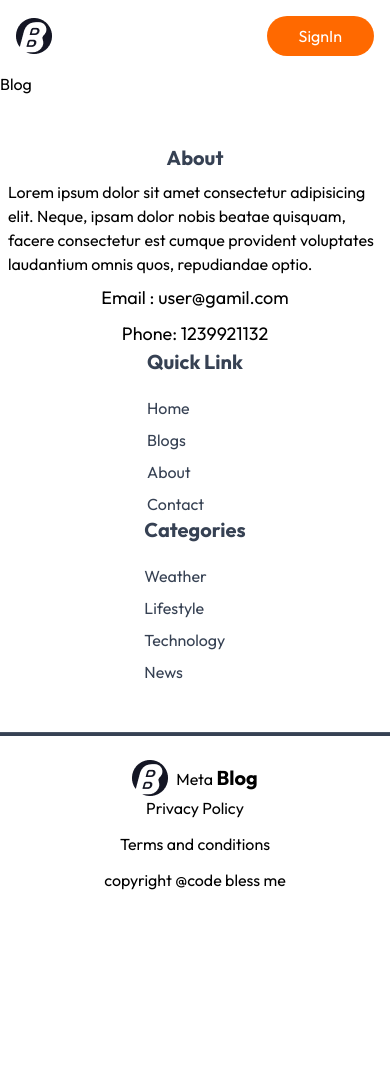
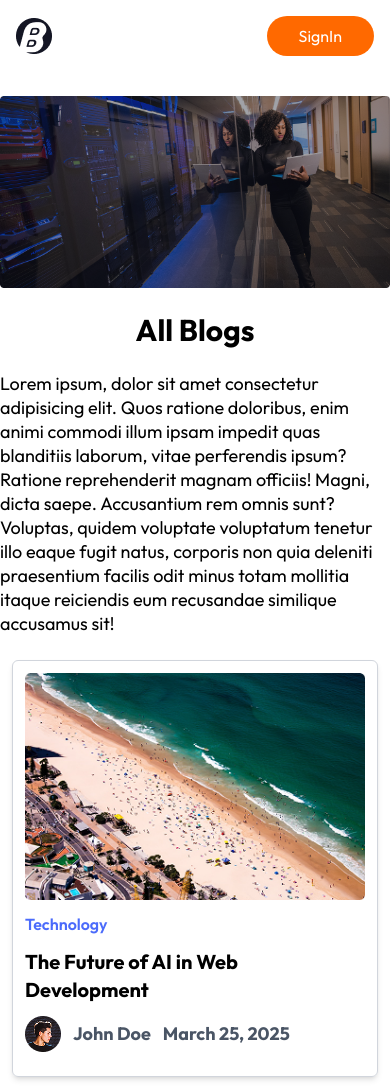
Before and after one commit to samarkun23/BlogApp.io, a React (Vite) app in the folder frontend/: page /blogs in a window 390 px wide. Shown: the top 1091 px of the page. Before the commit the page ends 916 px from the top, so only its background shows below. Built offline with nearby package versions, Linux system fonts and the light colour scheme.

Commit message:
blog page done

```diff
--- a/frontend/src/pages/Blogs.jsx
+++ b/frontend/src/pages/Blogs.jsx
@@ -1,5 +1,32 @@
+import Hero from '../components/Hero'
+import { blogData } from '../assets/assets';
+import BlogCard from '../components/BlogCard';
+
+
 const Blogs = () => {
-    return <div>Blog</div>
+    return (
+        <div>
+            <Hero />
+            <h1 className='text-3xl text-center font-bold my-6'>All Blogs</h1>
+            <p className='text-lg leading-6 max-w-2xl mx-auto'>Lorem ipsum, dolor sit amet consectetur adipisicing elit. Quos ratione doloribus, enim animi commodi illum ipsam impedit quas blanditiis laborum, vitae perferendis ipsum? Ratione reprehenderit magnam officiis! Magni, dicta saepe.
+            Accusantium rem omnis sunt? Voluptas, quidem voluptate voluptatum tenetur illo eaque fugit natus, corporis non quia deleniti praesentium facilis odit minus totam mollitia itaque reiciendis eum recusandae similique accusamus sit!</p>
+            <div className="grid my-6 grid-cols-1 sm:grid-cols-2 md:grid-cols-3 gap-4 px-3 sm:px-4">
+                {blogData.map((blog, index) => (
+                    <BlogCard
+                        key={index}
+                        id={blog.id}
+                        title={blog.title}
+                        image={blog.image}
+                        category={blog.category}
+                        author_name={blog.author.name}
+                        author_image={blog.author.image}
+                        date={blog.date}
+                    />
+                 ))
+                }
+            </div>
+        </div>
+    )
 }
 
 export default Blogs;
```
